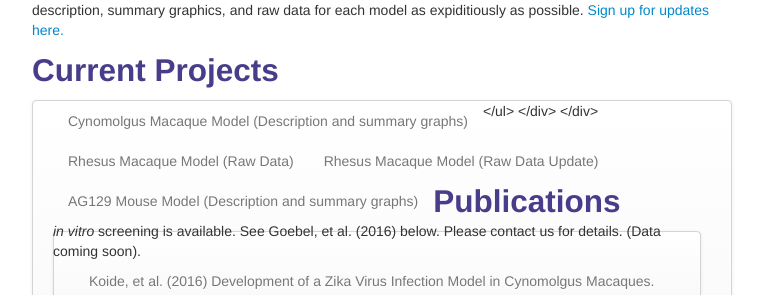
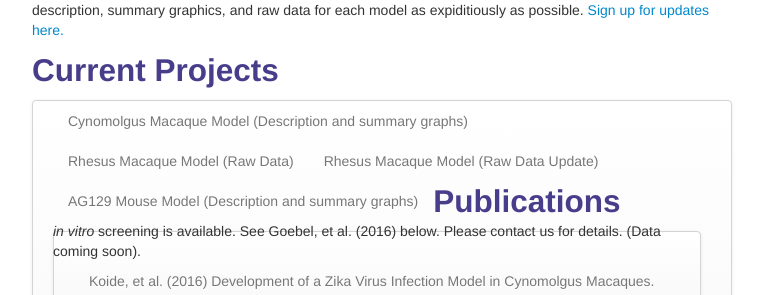
Before and after one commit to Southern-Research/Zika, a Jekyll site: the page built from index.md, in a window 1280 px wide. Shown: the part 448-743 px from the top of the page, without its empty margins (258-1021 px from the left). Built offline with Jekyll 4.4.1, drawn with Linux system fonts in a browser that asks for light colours.

Commit message:
fix typographical error

```diff
--- a/index.md
+++ b/index.md
@@ -20,9 +20,7 @@ Southern Research is committed to sharing our expertise in animal model developm
           <li><a href="{{ BASE_PATH }}/assets/Rhesus_030617.pdf">Rhesus Macaque Model (Raw Data Update)</a></li>
           <li><a href="http://www.southernresearch.org/news/ag129-mouse-model/">AG129 Mouse Model (Description and summary graphs)</a>
           <li><i>in vitro</i> screening is available. See Goebel, et al. (2016) below. Please contact us for details. (Data coming soon).</li>
-      </ul>
-  </div>
-</div>
+
 <h2>Publications</h2>
 <div class="navbar">
   <div class="navbar-inner">
```
